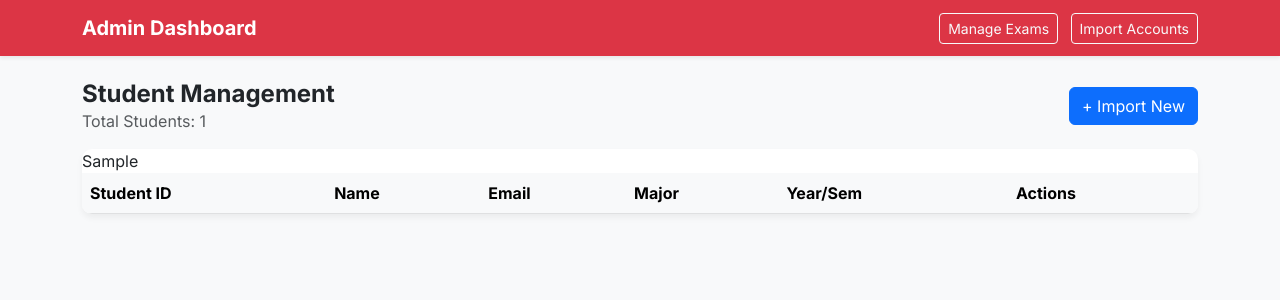
After one commit to 1234asdfghhjkl/Online-Examination-and-Grading-System---202509-Agile-Group-5-, a Python web app: template templates/admin_student_list.html in a window 1280 px wide. The commit adds this page. Shown: the top 300 px of the page. Run offline with Jinja, Linux system fonts and the light colour scheme; the template is opened without the code that fills it: most values are stand-ins (such as "Sample title", 1, 10 or a date in 2020); lists and menus that the app fills with data are empty.

Commit message:
done view student list

```diff
--- a/templates/admin_exam_list.html
+++ b/templates/admin_exam_list.html
@@ -19,6 +19,7 @@
         <div class="container">
             <span class="navbar-brand fw-bold">Admin Dashboard</span>
             <div>
+                <a href="/admin/student-list" class="btn btn-outline-light btn-sm btn-rounded me-2">Students</a>
                 <a href="/admin/import-accounts" class="btn btn-outline-light btn-sm btn-rounded me-2 fw-bold">Import Accounts</a>
                 <a href="/exam-list" class="btn btn-light btn-sm btn-rounded fw-bold">← Back to Lecturer View</a>
             </div>
--- /dev/null
+++ b/templates/admin_student_list.html
@@ -0,0 +1,62 @@
+<!DOCTYPE html>
+<html lang="en">
+<head>
+    <meta charset="UTF-8">
+    <title>Admin - Student List</title>
+    <link href="https://cdn.jsdelivr.net/npm/bootstrap@5.3.0/dist/css/bootstrap.min.css" rel="stylesheet">
+    <link href="https://fonts.googleapis.com/css2?family=Inter:wght@400;600;700&display=swap" rel="stylesheet">
+    <style>
+        body { font-family: 'Inter', sans-serif; background-color: #f8f9fa; }
+        .table-card {
+            border-radius: 10px;
+            box-shadow: 0 4px 6px rgba(0,0,0,0.05);
+            background: white;
+            overflow: hidden;
+        }
+    </style>
+</head>
+<body>
+
+    <nav class="navbar navbar-expand-lg navbar-dark bg-danger shadow-sm mb-4">
+        <div class="container">
+            <span class="navbar-brand fw-bold">Admin Dashboard</span>
+            <div>
+                <a href="/admin/exam-list" class="btn btn-outline-light btn-sm btn-rounded me-2">Manage Exams</a>
+                <a href="/admin/import-accounts" class="btn btn-outline-light btn-sm btn-rounded">Import Accounts</a>
+            </div>
+        </div>
+    </nav>
+
+    <div class="container">
+        <div class="d-flex justify-content-between align-items-center mb-3">
+            <div>
+                <h4 class="fw-bold mb-0">Student Management</h4>
+                <p class="text-muted mb-0">Total Students: {{total_count}}</p>
+            </div>
+            <a href="/admin/import-accounts" class="btn btn-primary">+ Import New</a>
+        </div>
+
+        <div class="table-card">
+            <div class="table-responsive">
+                <table class="table table-hover mb-0 align-middle">
+                    <thead class="table-light">
+                        <tr>
+                            <th>Student ID</th>
+                            <th>Name</th>
+                            <th>Email</th>
+                            <th>Major</th>
+                            <th>Year/Sem</th>
+                            <th>Actions</th>
+                        </tr>
+                    </thead>
+                    <tbody>
+                        {{student_rows_html}}
+                    </tbody>
+                </table>
+            </div>
+        </div>
+    </div>
+
+    <script src="https://cdn.jsdelivr.net/npm/bootstrap@5.3.0/dist/js/bootstrap.bundle.min.js"></script>
+</body>
+</html>
```
Also changed, not shown: templates/exam_list.html (+10 -4 lines), web/admin_routes.py (+90 -13 lines).
